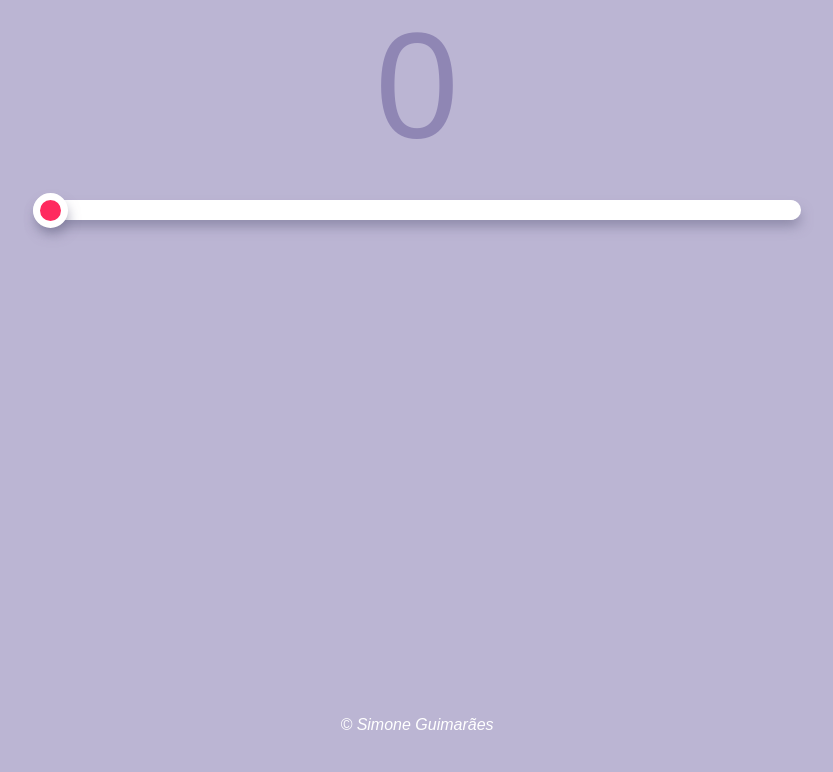
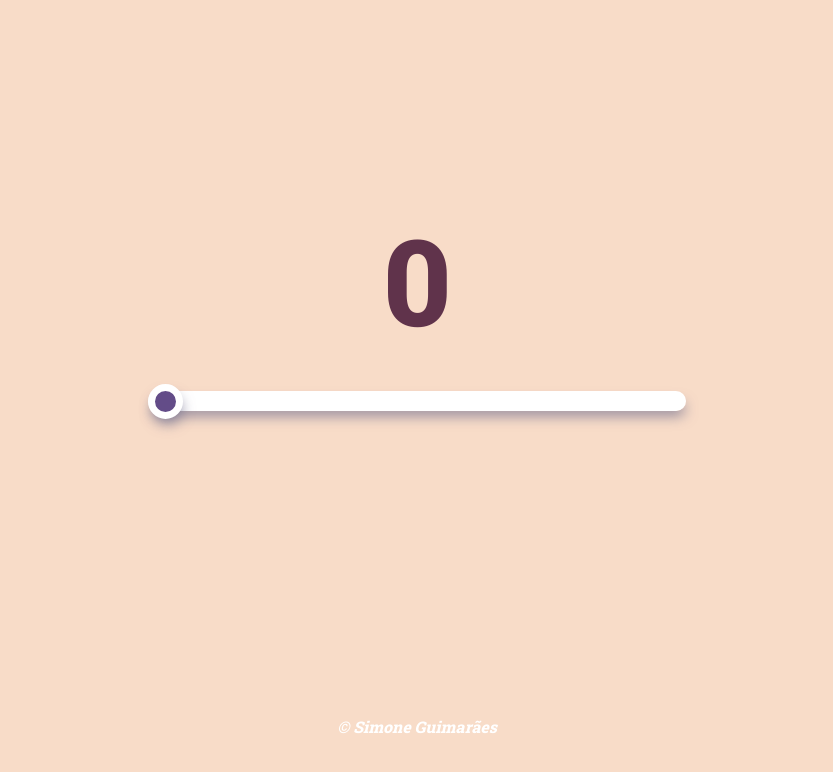
Before and after one commit to simoneguimaraes/slider-css, a plain HTML site: page index.html in a window 1280 px wide. Shown: the whole page, without its empty margins (223-1056 px from the left). Drawn offline with Linux system fonts and the light colour scheme.

Commit message:
Update style.css

```diff
--- a/style.css
+++ b/style.css
@@ -3,34 +3,36 @@ body {
     height: 100%;
     margin: 0;
     width: 100%;
-    background-color: rgb(187, 181, 211);
-    font-family: 'Oswald', sans-serif;
+    background-color: rgba(246, 206, 177, .7)
+    ;
+    font-family: 'Roboto Slab', serif;
     display: flex;
     align-items: center;
     justify-content: center;
 }
 
 .slider-container{
-    width: 100%;
+    width: 70%;
     display: flex;
+    padding-top: 200px;
     align-items: center;
     justify-content: center;
     flex-direction: column;
 }
 
 .value-container{
-    margin-bottom: 25px;
+    margin-bottom: 30px;
 }
 
 #demo{
-    color: rgb(143, 134, 180);
-    font-size: 150px;
-    font-family: 'Oswald', sans-serif;
+    color: #60334b;
+    font-size: 120px;
+    font-family: 'Roboto Slab', serif;
 }
 
 .slider{
     width: 60%;
-    background: linear-gradient(to right, #6b8dff 0%, #ff2a5f 0%, #fff 0%, #fff 100%);
+    background: linear-gradient(to right, #985276  0%, #634c88    0%, #fff 0%, #fff 100%);
     height: 20px;
     transition: background 450ms ease-in;
     -webkit-appearance: none;
@@ -45,7 +47,7 @@ body {
     appearance: none;
     height: 35px;
     width: 35px;
-    background-color: #ff2a5f;
+    background-color: #634c88;
     border-radius: 50%;
     border: 7px solid rgb(255, 255, 255);
     box-shadow: 2px 8px 13px -3px rgba(116, 114, 144, 0.75);
```
